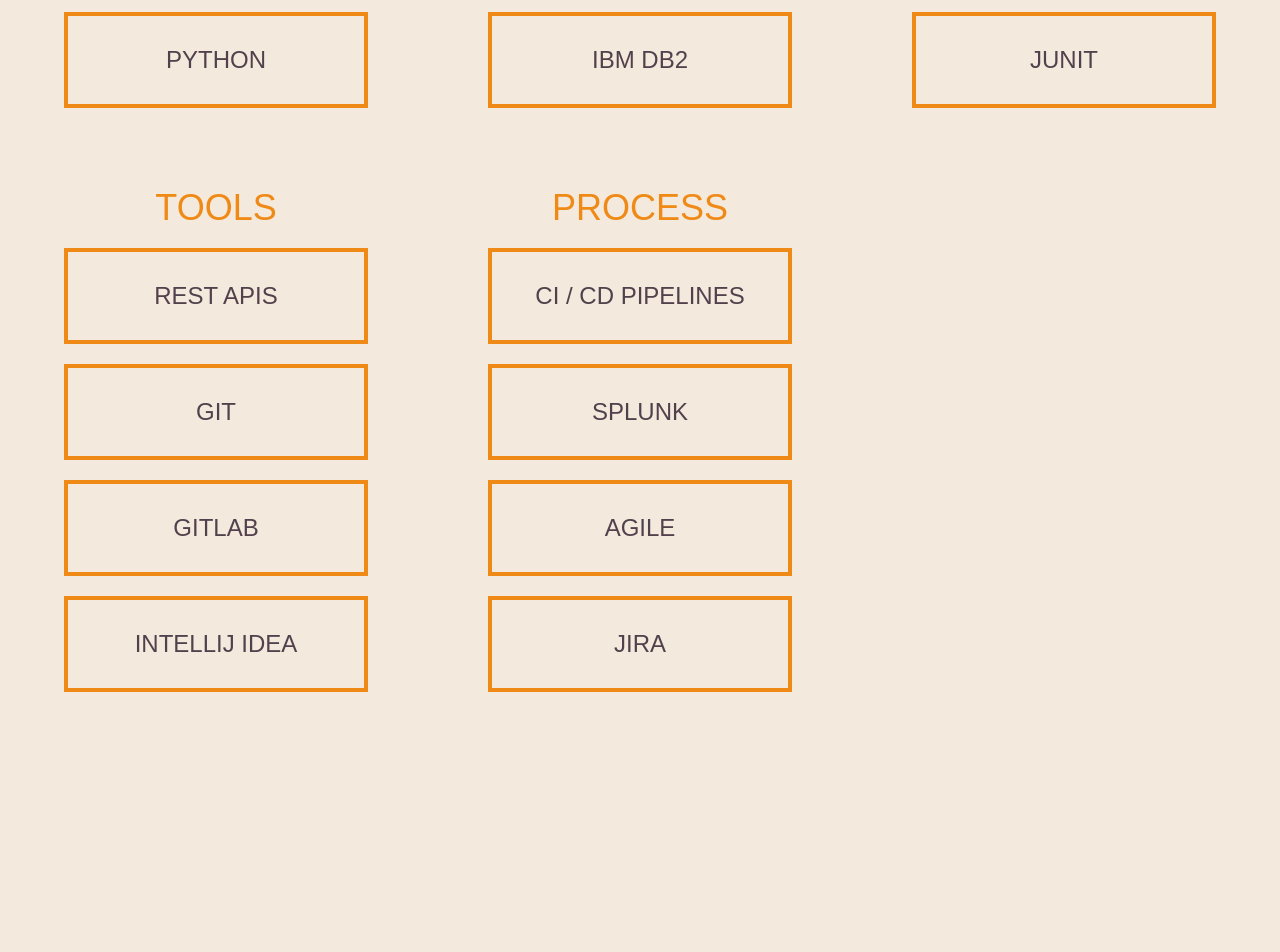
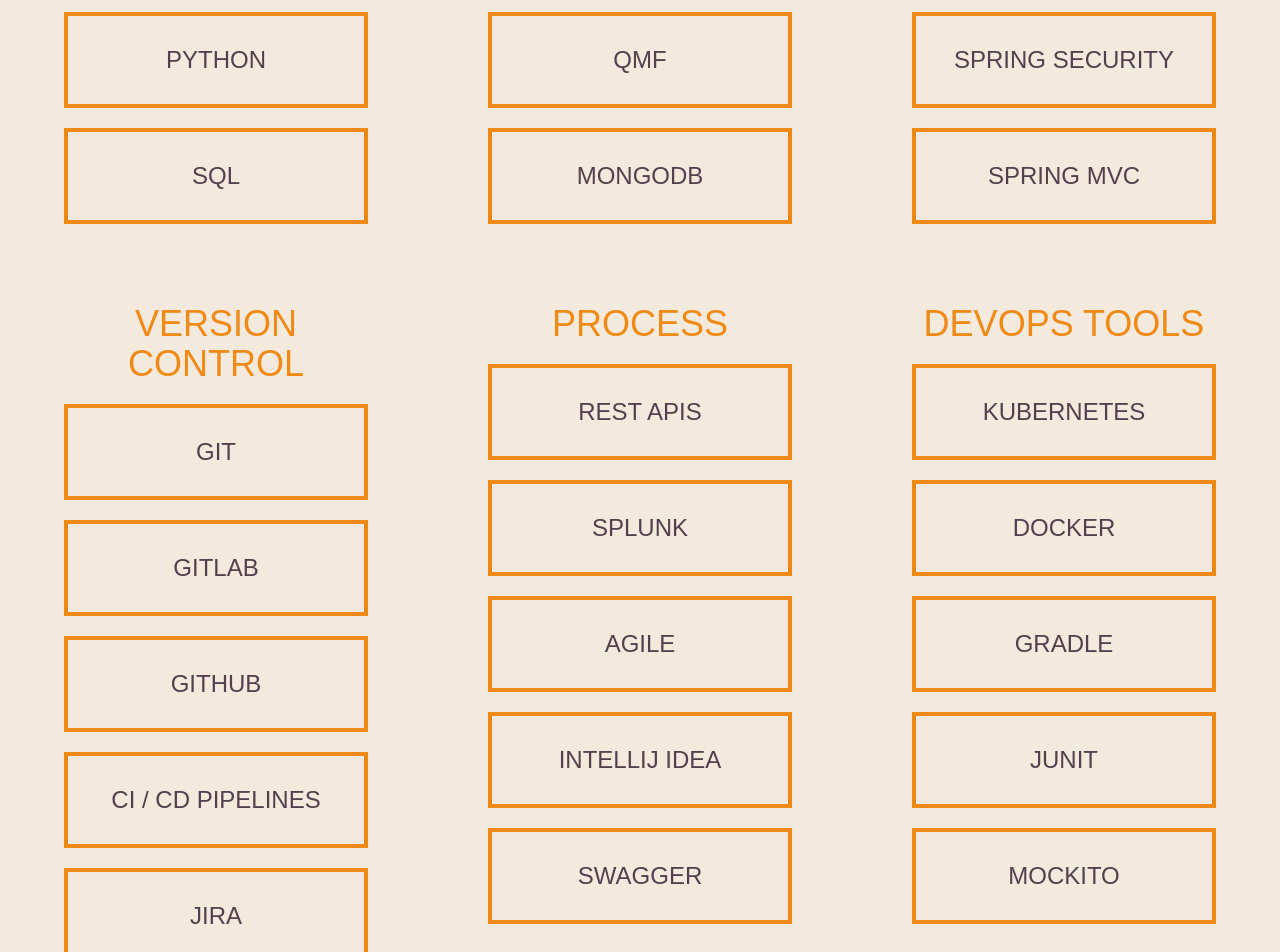
Before and after one commit to ryan-hasty/rhastydev, an Angular app: page /skills in a window 1280 px wide. Shown: the part 920-1872 px from the top of the page. Before the commit the page ends 1656 px from the top, so only its background shows below. Built offline with nearby package versions, Linux system fonts and the light colour scheme.

Commit message:
add more technologies, libraries, and frameworks to skills

```diff
--- a/src/pages/skills/skills.component.ts
+++ b/src/pages/skills/skills.component.ts
@@ -13,62 +13,79 @@
 })
 export class SkillsComponent {
 
-  programmingLanguages = [
+  primaryLanguages = [
     { name: 'KOTLIN' },
     { name: 'JAVA' },
     { name: 'C#' },
     { name: 'PYTHON' },
-
+    { name: 'SQL' },
   ]
 
   databaseTech = [
     { name: 'RELATIONAL DATABASES' },
-    { name: 'SQL' },
     { name: 'MSSQL SERVER' },
-    { name: 'IBM DB2' }
+    { name: 'IBM DB2' },
+    { name: 'QMF' },
+    { name: 'MONGODB'}
   ]
 
-  frameworks = [
+  spring = [
     { name: 'SPRING BOOT' },
     { name: 'HIBERNATE' },
     { name: 'SPRING DATA JPA' },
-    { name: 'JUNIT' }
+    { name: 'SPRING SECURITY' },
+    { name: 'SPRING MVC' }
   ]
 
-  otherTools = [
-    { name: "REST APIS" },
+  versionControl = [
     { name: 'GIT' },
     { name: 'GITLAB' },
-    { name: 'INTELLIJ IDEA' }
+    { name: 'GITHUB' },
+    { name: 'CI / CD PIPELINES' },
+    { name: 'JIRA' }
   ]
 
   process = [
-    { name: 'CI / CD PIPELINES' },
+    { name: "REST APIS" },
     { name: 'SPLUNK' },
     { name: 'AGILE' },
-    { name: 'JIRA' }
+    { name: 'INTELLIJ IDEA' },
+    { name: 'SWAGGER' }
+  ]
+
+  devOpsTools = [
+    { name: 'KUBERNETES' },
+    { name: 'DOCKER' },
+    { name: 'GRADLE'},
+    { name: 'JUNIT' },
+    { name: 'MOCKITO'}
   ]
 
   sections = [
     {
       title: 'LANGUAGES',
-      items: this.programmingLanguages
+      items: this.primaryLanguages
     },
     {
       title: 'DATABASES',
       items: this.databaseTech
     },
     {
-      title: 'FRAMEWORKS',
-      items: this.frameworks
+      title: 'SPRING',
+      items: this.spring
     },
     {
-      title: 'TOOLS',
-      items: this.otherTools
+      title: 'VERSION CONTROL',
+      items: this.versionControl
     },
     {
       title: 'PROCESS',
       items: this.process
+    },
+    {
+      title: 'DEVOPS TOOLS',
+      items: this.devOpsTools
+
     }
   ];
 
```
